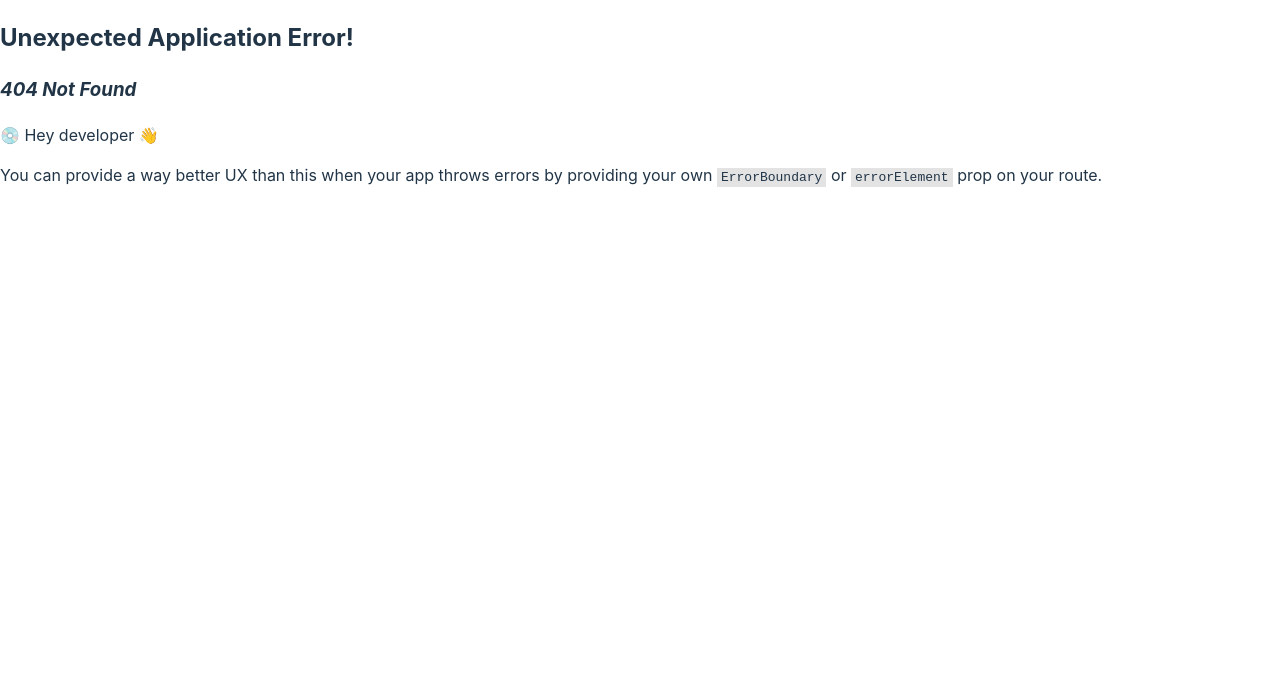
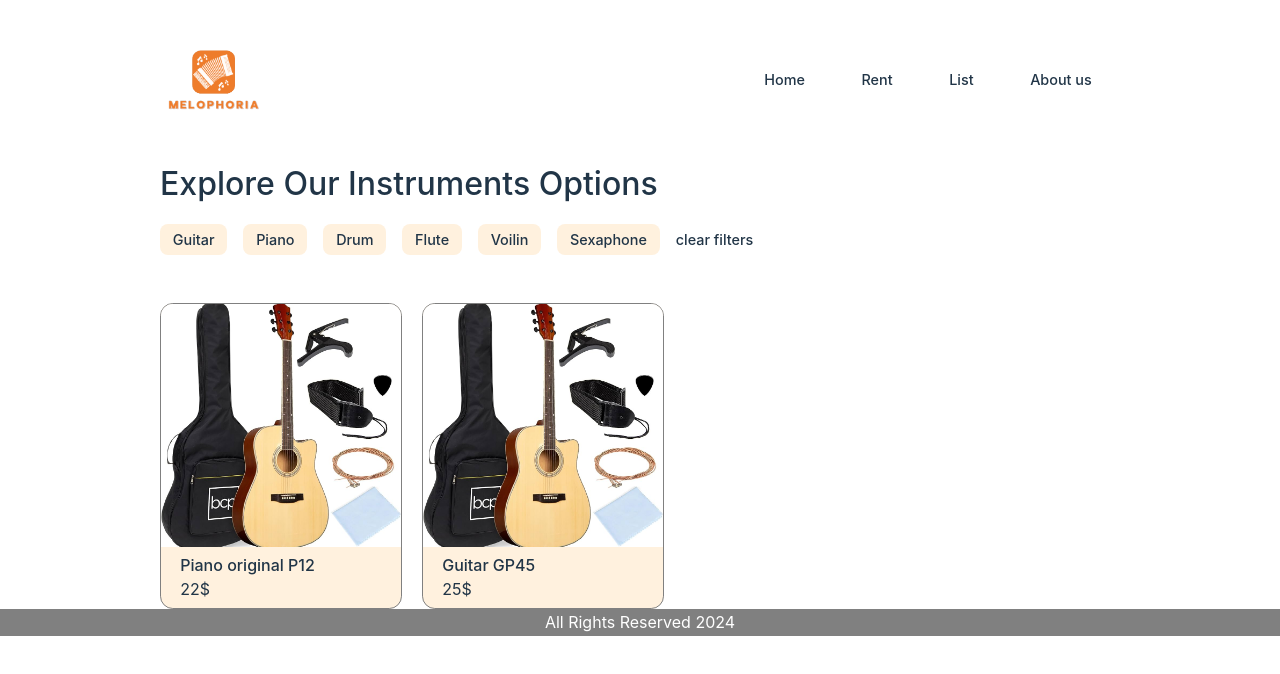
Before and after one commit to IkramMaizi/Melophoria-Website, a React (Vite) app: page /rent in a window 1280 px wide. Before the commit this address had no page. Shown: the top 674 px of the page. Built offline with nearby package versions, Linux system fonts and the light colour scheme.

Commit message:
created rent page

```diff
--- a/src/App.jsx
+++ b/src/App.jsx
@@ -2,9 +2,13 @@ import { useState } from 'react'
 import './App.css'
 import {createBrowserRouter, createRoutesFromElements, Route, RouterProvider} from "react-router-dom"
 import HomePage from './pages/HomePage'
+import RentPage from './pages/RentPage'
 
 const router = createBrowserRouter(createRoutesFromElements(
+  <>
   <Route path="/" element={<HomePage />} />
+  <Route path="/rent" element={<RentPage />} />
+  </>
 ))
 
 function App() {
--- a/src/components/Button.jsx
+++ b/src/components/Button.jsx
@@ -1,8 +1,11 @@
 import React from 'react'
 import './Button.css'
+import {Link} from "react-router-dom"
 
 export default function Button(props) {
   return (
+    <Link to={props.linkTo}>
     <button className="callToActionBtn">{props.text}</button>
+    </Link>
   )
 }
--- /dev/null
+++ b/src/components/navigation.css
@@ -0,0 +1,17 @@
+.navbar{
+    /* background-color: rgb(161, 67, 0); */
+    display: flex;
+    justify-content: space-between;
+
+  }
+  .menu{
+    width: 40%;
+    display: flex;
+    list-style-type: none;
+    justify-content: space-around;
+    align-items: center;
+  }
+  .nav--elem{
+    font-size: .9rem;
+    color: inherit;
+  }
--- /dev/null
+++ b/src/components/navigation.jsx
@@ -0,0 +1,19 @@
+import React from 'react'
+import './navigation.css'
+import logo from "../assets/logo.png"
+import {Link, NavLink} from "react-router-dom"
+
+export default function navigation() {
+  return (
+    <nav className="navbar">
+        <img src={logo} alt="logo" className="logo" />
+        <ul className="menu">
+            <NavLink to="/" className="nav--elem">Home</NavLink>
+            <NavLink to="/rent" className="nav--elem">Rent</NavLink>
+            <NavLink to="/list" className="nav--elem">List</NavLink>
+            <NavLink to="/about" className="nav--elem">About us</NavLink>
+
+        </ul>
+    </nav>
+  )
+}
--- a/src/pages/HomePage.css
+++ b/src/pages/HomePage.css
@@ -23,23 +23,7 @@
   }
 
 
-  .navbar{
-    /* background-color: rgb(161, 67, 0); */
-    display: flex;
-    justify-content: space-between;
 
-  }
-  .menu{
-    width: 40%;
-    display: flex;
-    list-style-type: none;
-    justify-content: space-around;
-    align-items: center;
-  }
-  .nav--elem{
-    font-size: .9rem;
-    color: inherit;
-  }
 
   .hero--image{
     height: 26em;
@@ -65,7 +49,7 @@
 
   .grid-container {
     display: grid;
-    gap: .5rem;
+    gap: 3rem;
     grid-template-columns: auto auto auto;
     padding: 3rem;
     row-gap: 3rem;
@@ -74,9 +58,9 @@
   footer{
     background-color: grey;
     text-align: center;
+    padding: .1rem;
   }
 
   footer p{
-    color: white;
-    margin: .5rem;
+    color: rgb(255, 255, 255);
   }
--- a/src/pages/HomePage.jsx
+++ b/src/pages/HomePage.jsx
@@ -1,7 +1,7 @@
 import React from 'react'
-import logo from "../assets/logo.png"
 import heroImage from "../assets/hero-image.png"
 import Button from ".././components/Button.jsx"
+import Navigation from ".././components/navigation.jsx"
 import categoryImage1 from "../assets/hero-image1.png"
 import categoryImage2 from "../assets/hero-image2.png"
 import categoryImage3 from "../assets/hero-image3.png"
@@ -15,22 +15,13 @@ export default function HomePage() {
   return (
     <div className="app">
     <section className="section--1">
-    <nav className="navbar">
-        <img src={logo} alt="logo" className="logo" />
-        <ul className="menu">
-            <NavLink to="/" className="nav--elem">Home</NavLink>
-            <NavLink to="rent" className="nav--elem">Rent</NavLink>
-            <NavLink to="list" className="nav--elem">List</NavLink>
-            <NavLink to="about" className="nav--elem">About us</NavLink>
-
-        </ul>
-    </nav>
+    <Navigation />
     <div className="hero">
     <img src={heroImage} alt="logo" className="hero--image" />
     <div className="hero--text">
         <h2 className="title">Rent Your Favorite Musical Instrument with Ease</h2>
         <p className="desc">Lorem ipsum dolor sit amet, consectetur adipiscing elit, sed do eiusmod tempor incididunt ut labore et dolore magna aliqua.</p>
-        <Link to="rent"><Button text="get started"></Button></Link>
+        <Button text="get started" linkTo="rent" />
     </div>
     </div>
     </section>
@@ -60,11 +51,13 @@ export default function HomePage() {
           <Link to="/" className="category--card">
             <img src={categoryImage6} alt="" className="card--image" />
             </Link>
+
         </div>
     </section>
     <footer>
       <p>All Rights Reserved 2024</p>
     </footer>
+
     </div>
   )
 }
--- /dev/null
+++ b/src/pages/RentPage.css
@@ -0,0 +1,73 @@
+h2, h3, h4, p{
+    margin: 0;
+}
+
+.rent-page{
+    display: flex;
+    flex-direction: column;
+    padding-inline: 10rem;
+    padding-top: 2rem;
+
+}
+
+.rent-list--title{
+padding-top: 2rem;
+font-weight: 500;
+font-size: 2rem;
+margin: 0;
+}
+
+.filters--container{
+    display: flex;
+    padding-top: 1rem;
+    padding-bottom: 3rem;
+    align-items: center;
+}
+
+.filter{
+    margin-right: 1rem;
+    padding-inline: .8rem;
+    padding-block: .3rem;
+    background-color: #FFF1DE;
+    border-radius: .5rem;
+
+}
+
+.filter p, .clear-filters{
+    margin: 0;
+    color: #213547;
+    font-size: .9rem;
+    font-weight: 500;
+
+}
+
+.cards--container{
+    display: flex;
+    column-gap: 20px;
+}
+
+.card--image{
+    width: 100%;
+    height: 80%;
+    object-fit: cover;
+}
+.instrument-card{
+    width: 15rem;
+    background-color: #FFF1DE;
+    border-radius: .8rem;
+    overflow: hidden;
+    border: 1px solid gray;
+}
+
+.card-details{
+    padding-inline: 1.2rem;
+}
+
+/* .instrument-card h3, .instrument-card p{
+    position: absolute;
+} */
+
+.instrument-card h3{
+  font-size: 1rem;
+  font-weight: 500;
+}
--- /dev/null
+++ b/src/pages/RentPage.jsx
@@ -0,0 +1,62 @@
+import React from 'react'
+import './RentPage.css'
+import Navigation from ".././components/navigation.jsx"
+import {Link, NavLink} from "react-router-dom"
+import InstImg from "../assets/inst-img.jpg"
+
+export default function RentPage() {
+  const [Instruments, SetInstruments] = React.useState([{
+    name: "Piano original P12",
+    price: "22$"
+  },
+  {
+    name: "Guitar GP45",
+    price: "25$"
+  }])
+
+  const InstrumentsCards= Instruments.map((inst) => (
+      <div className="instrument-card">
+      <img src={InstImg} className="card--image" alt="" />
+      <div className="card-details">
+      <h3>{inst.name}</h3>
+      <p>{inst.price}</p>
+      </div>
+      </div>
+    )
+  )
+  return (
+    <>
+      <div className="rent-page">
+       <Navigation />
+      <h2 className="rent-list--title">Explore Our Instruments Options</h2>
+      <div className="filters--container">
+        <Link className="filter 1">
+          <p>Guitar</p>
+        </Link>
+        <Link className="filter 2">
+          <p>Piano</p>
+        </Link>
+        <Link className="filter 3">
+          <p>Drum</p>
+        </Link>
+        <Link className="filter 4">
+          <p>Flute</p>
+        </Link>
+        <Link className="filter 5">
+          <p>Voilin</p>
+        </Link>
+        <Link className="filter 6">
+          <p>Sexaphone</p>
+        </Link>
+        <Link className="clear-filters">clear filters</Link>
+      </div>
+      <div className="cards--container">
+      {InstrumentsCards}
+      </div>
+      </div>
+      <footer>
+      <p>All Rights Reserved 2024</p>
+     </footer>
+     </>
+  )
+}
```
Also changed, not shown: src/assets/inst-img.jpg (added).
